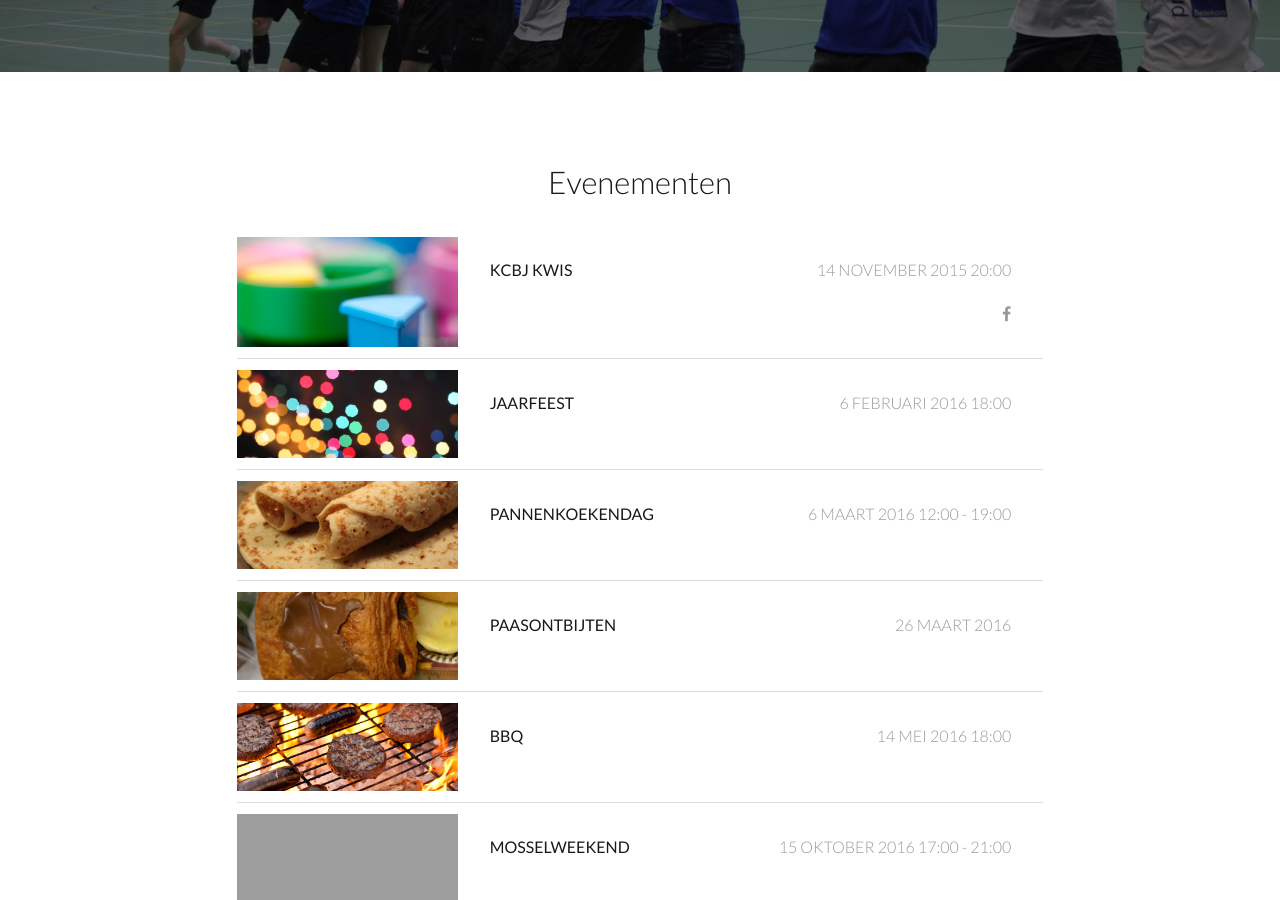
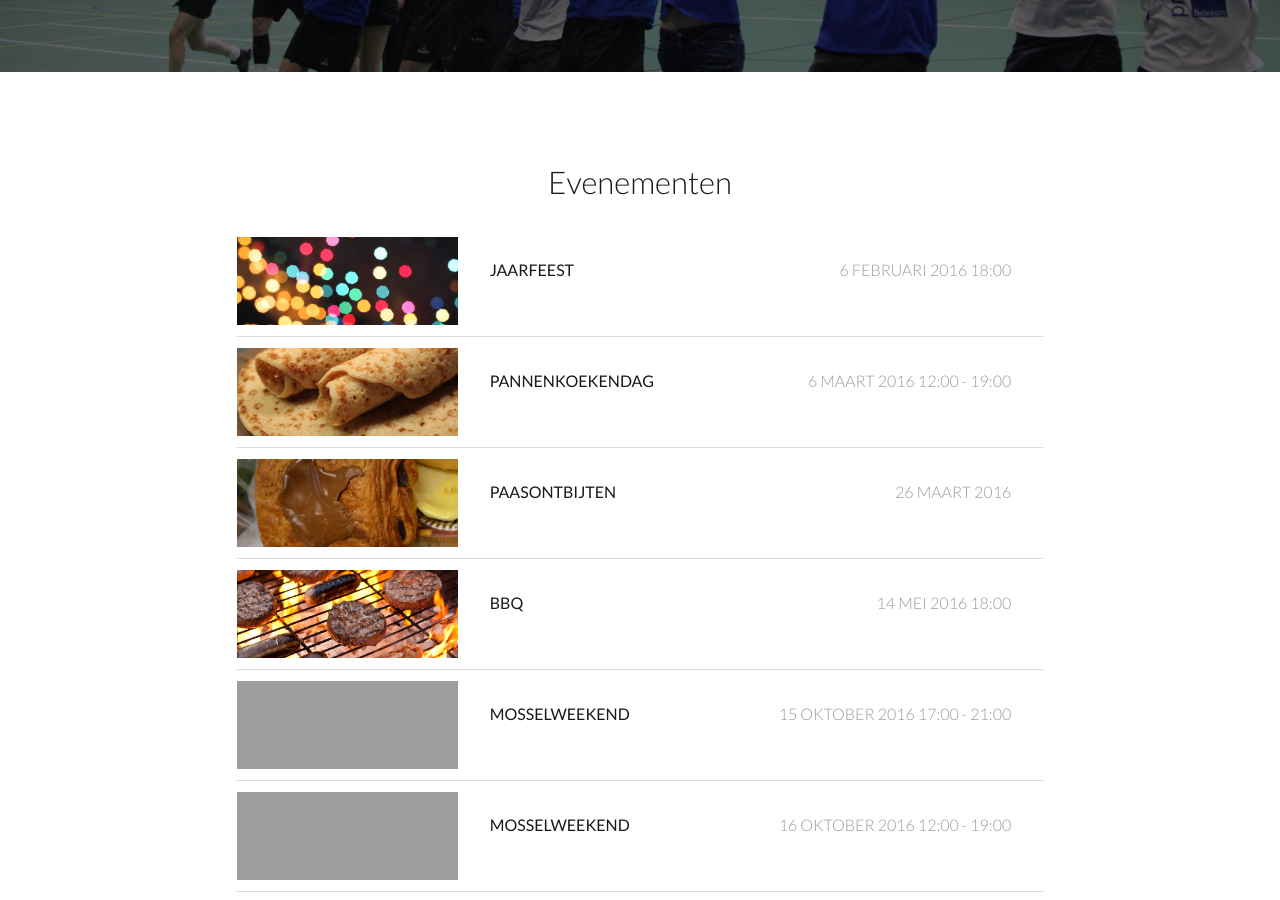
Before and after one commit to kcbj/kcbj.github.io, a Jekyll site: the page built from agenda/index.html, in a window 1280 px wide and 900 px high, scrolled down 710 px. Built offline with Jekyll 4.4.1, drawn with Linux system fonts in a browser that asks for light colours; nearby versions of some CDN libraries; grey boxes are pictures that could not be loaded.

Commit message:
Removed quiz

```diff
--- a/_data/events.yml
+++ b/_data/events.yml
@@ -1,9 +1,4 @@
 ---
-- title: KCBJ Kwis
-  start: 2015-11-14 20:00:00 +01:00
-  location: parochiezaal
-  facebook: https://www.facebook.com/events/863468360401215/
-  image: quiz.jpg
 - title: Jaarfeest
   start: 2016-2-6 18:00:00 +02:00
   location: parochiezaal
```
